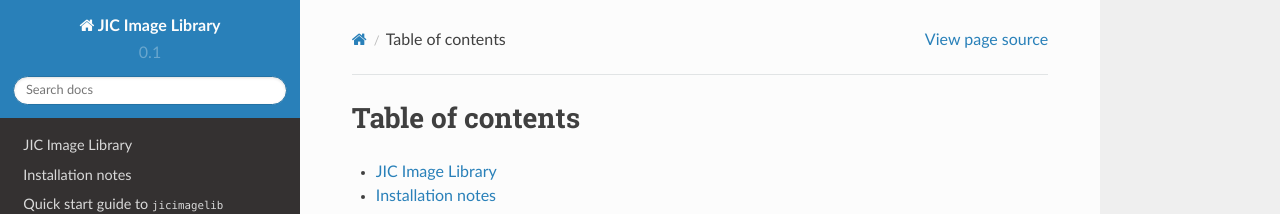
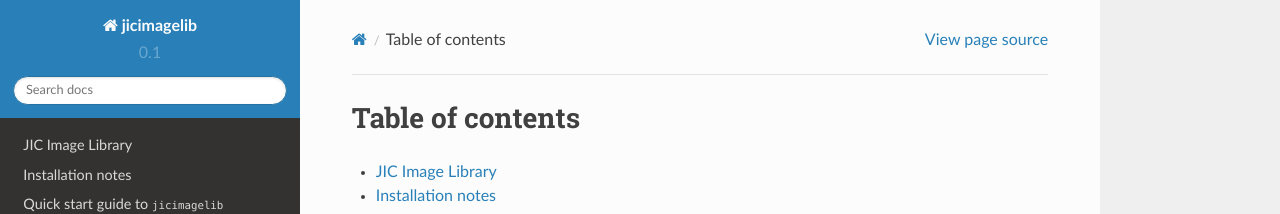
Before and after one commit to JIC-CSB/jicbioimage.core, a Sphinx documentation site: the page built from docs/source/index.rst, in a window 1280 px wide. Shown: the top 214 px of the page. Built offline with Sphinx 7.4.7 and the Read the Docs theme 2.0.0, drawn with Linux system fonts in a browser that asks for light colours.

Commit message:
Changed the documentaiton project name.

```diff
--- a/docs/source/conf.py
+++ b/docs/source/conf.py
@@ -74,7 +74,7 @@
 master_doc = 'index'
 
 # General information about the project.
-project = u'JIC Image Library'
+project = u'jicimagelib'
 copyright = u'2015, Tjelvar Olsson and Matthew Hartley'
 
 # The version info for the project you're documenting, acts as replacement for
```
